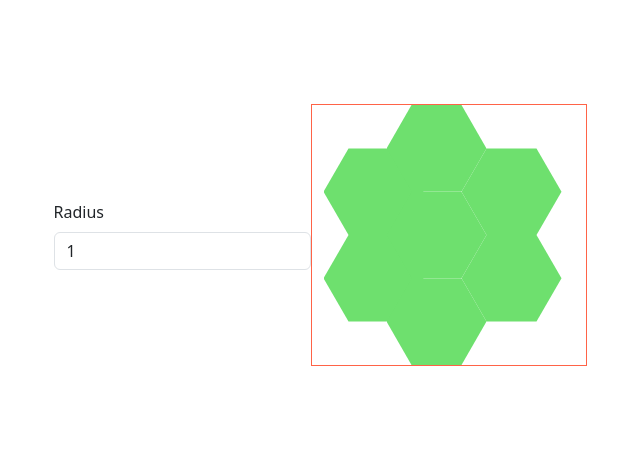
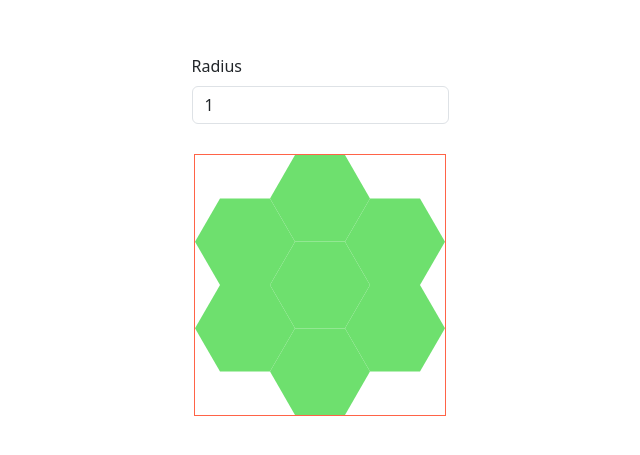
Before and after one commit to serge-st/ng-hex-2048-server, an Angular app: page /game in a window 1280 px wide. Shown: the part 165-620 px from the top of the page, without its empty margins (320-960 px from the left). Built offline with nearby package versions, Linux system fonts and the light colour scheme.

Commit message:
fix: grid issue caused by bootstrap styles

```diff
--- a/src/app/grid/grid.component.html
+++ b/src/app/grid/grid.component.html
@@ -1,8 +1,8 @@
-<div class="container" [style.--width]="styleVariables.width" [style.--height]="styleVariables.height">
+<section class="grid-wrapper" [style.--width]="styleVariables.width" [style.--height]="styleVariables.height">
   <app-hexagon
     *ngFor="let hexCoord of hexCoords"
     [hexWidth]="hexWidth"
     [coord]="hexCoord"
     [offset]="offset"
   ></app-hexagon>
-</div>
+</section>
--- a/src/app/grid/grid.component.scss
+++ b/src/app/grid/grid.component.scss
@@ -1,4 +1,4 @@
-.container {
+.grid-wrapper {
   position: relative;
 
   // !! TODO: remove temporary styles
--- a/src/app/pages/game-page/game-page.component.scss
+++ b/src/app/pages/game-page/game-page.component.scss
@@ -1,5 +1,7 @@
 main {
   display: flex;
+  flex-direction: column;
+  gap: 30px;
   align-items: center;
   justify-content: center;
   height: 100%;
```
